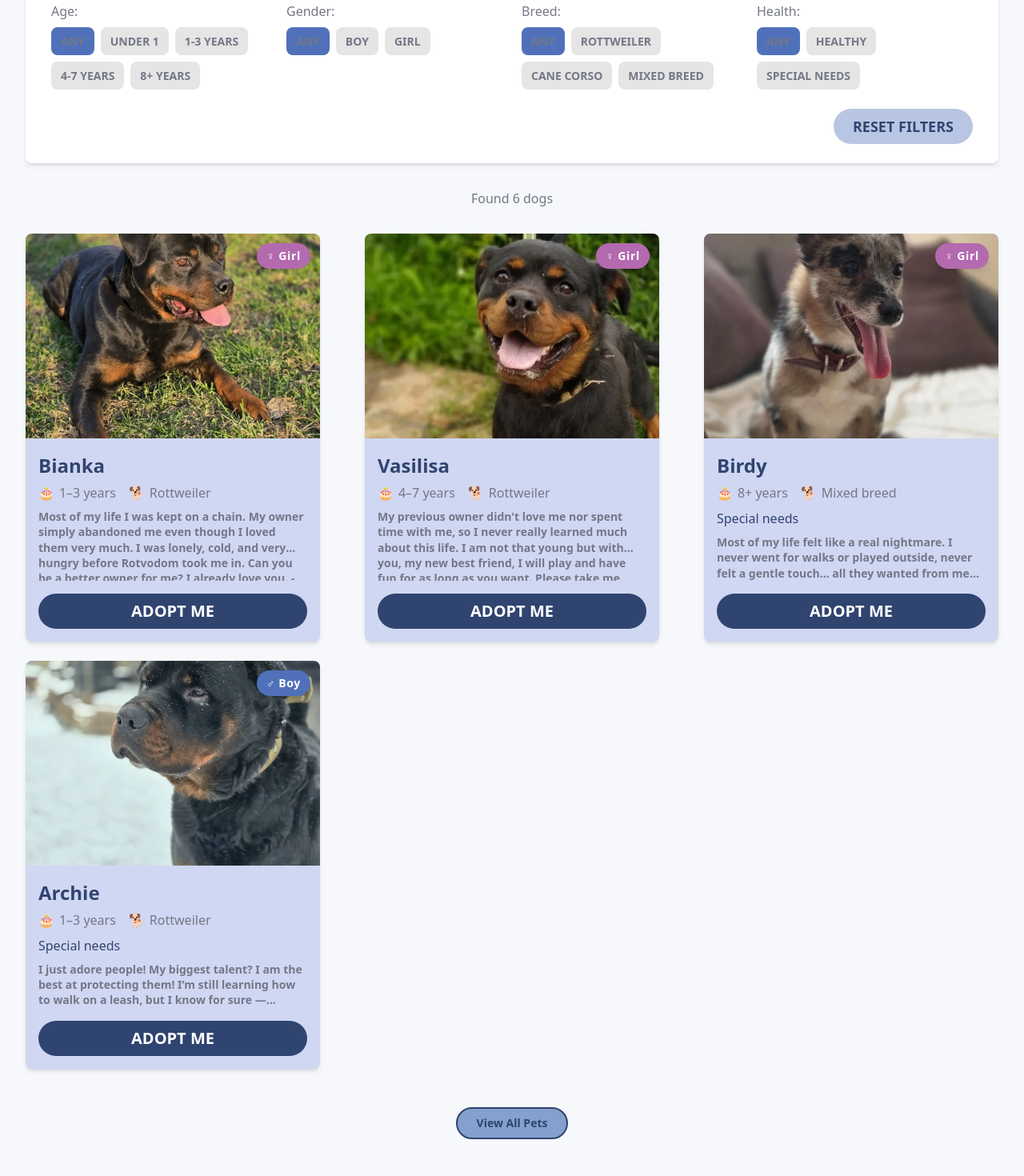
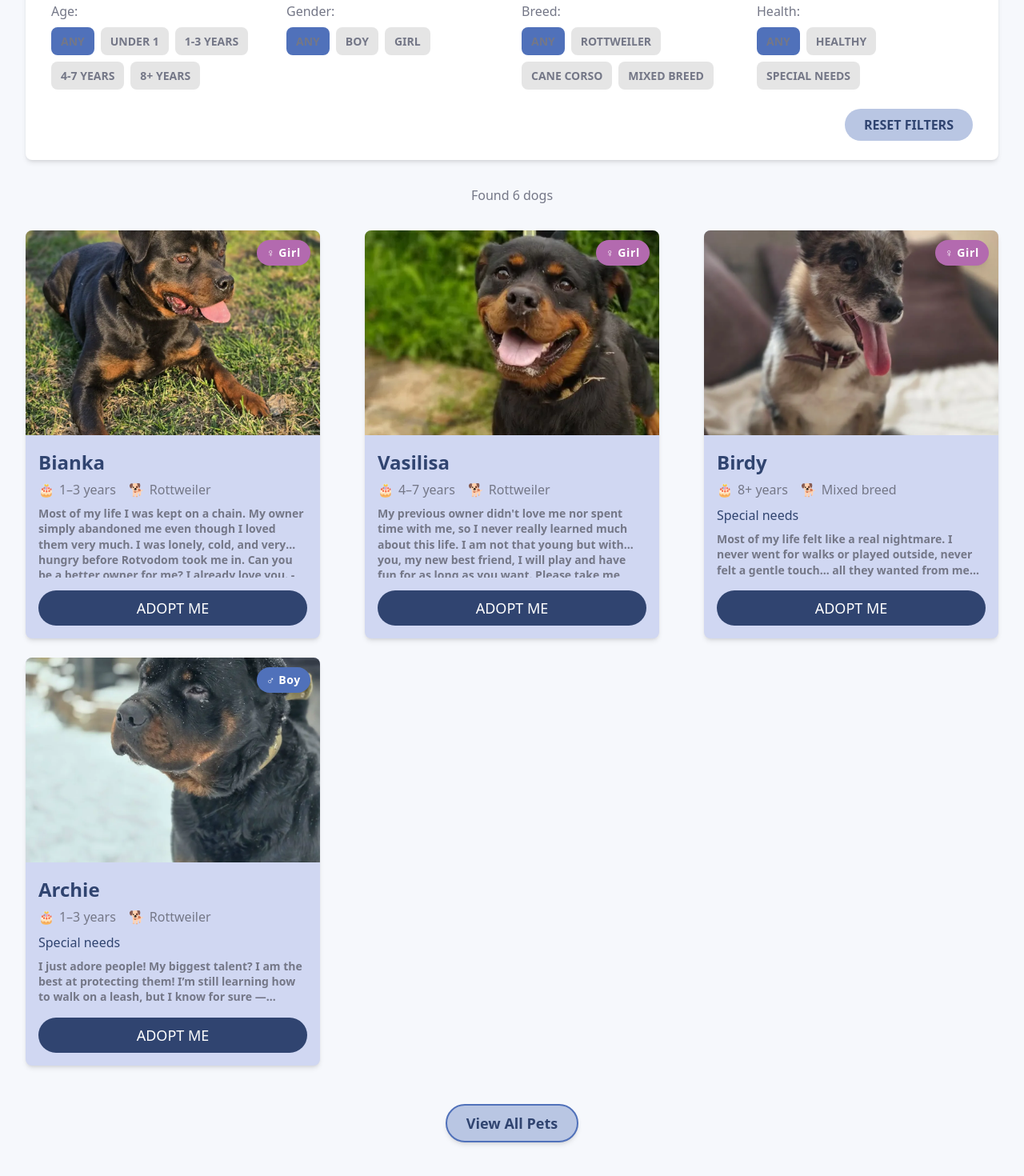
Before and after one commit to bavayra/dog-shelter, a React (Vite) app: page / in a window 1280 px wide. Shown: the part 980-2450 px from the top of the page at 80% size. Built offline with nearby package versions, Linux system fonts and the light colour scheme.

Commit message:
style: for button component changed styling for an outline variant (applied to the DogGrid), changed font-sizes for btns

```diff
--- a/src/components/Button.tsx
+++ b/src/components/Button.tsx
@@ -26,11 +26,11 @@ const Button = ({
     'font-semibold rounded-full transform transition-all duration-200 px-6 py-3 focus:outline-none focus:ring-2 focus:ring-offset-2 disabled:opacity-50 disabled:cursor-not-allowed';
   const variantStyles: Record<ButtonVariant, string> = {
     primary:
-      'bg-primary-700 text-white hover:bg-primary-900 md:text-xl hover:scale-105 md:text-sm xs:text-lg focus:ring-primary-500 active:bg-primary-800',
+      'bg-primary-700 text-white hover:bg-primary-900 md:text-lg hover:scale-105 md:font-normal xs:text-lg focus:ring-primary-500 active:bg-primary-800',
     secondary:
       'bg-primary-200 text-primary-700 hover:bg-primary-300 md:border-2 md:border-primary-700 hover:scale-105 xs:text-lg md:text-sm md:bg-primary-300 md:px-6 focus:ring-gray-500 active:bg-gray-800',
     outline:
-      'bg-transparent border-2 border-accent-200 text-accent-500 hover:scale-105 hover:bg-primary-100 focus:ring-accent-200',
+      'bg-primary-200 border-2 border-primary-500 text-primary-700 hover:scale-105 hover:bg-primary-100 focus:ring-primary-200 shadow-md active:bg-primary-300',
     filter: active
       ? 'bg-primary-500 text-primary-700  focus:ring-primary-500 font-semibold'
       : 'bg-primary-200 sm:text-sm text-primary-700 hover:scale-105 hover:bg-neutral-300 text-sm font-semibold focus:ring-primary-500',
--- a/src/features/DogFilters.tsx
+++ b/src/features/DogFilters.tsx
@@ -113,7 +113,7 @@ const DogFilters = ({
           aria-label="Reset filters"
           variant="filter"
           active={false}
-          className="md:text-lg"
+          className="md:text-base"
         >
           RESET FILTERS
         </Button>
--- a/src/features/DogGrid.tsx
+++ b/src/features/DogGrid.tsx
@@ -69,7 +69,7 @@ const DogGrid = () => {
               <Button
                 onClick={() => setShowAll(true)}
                 aria-label="View all pets"
-                variant="secondary"
+                variant="outline"
                 size="medium"
               >
                 View All Pets
```
